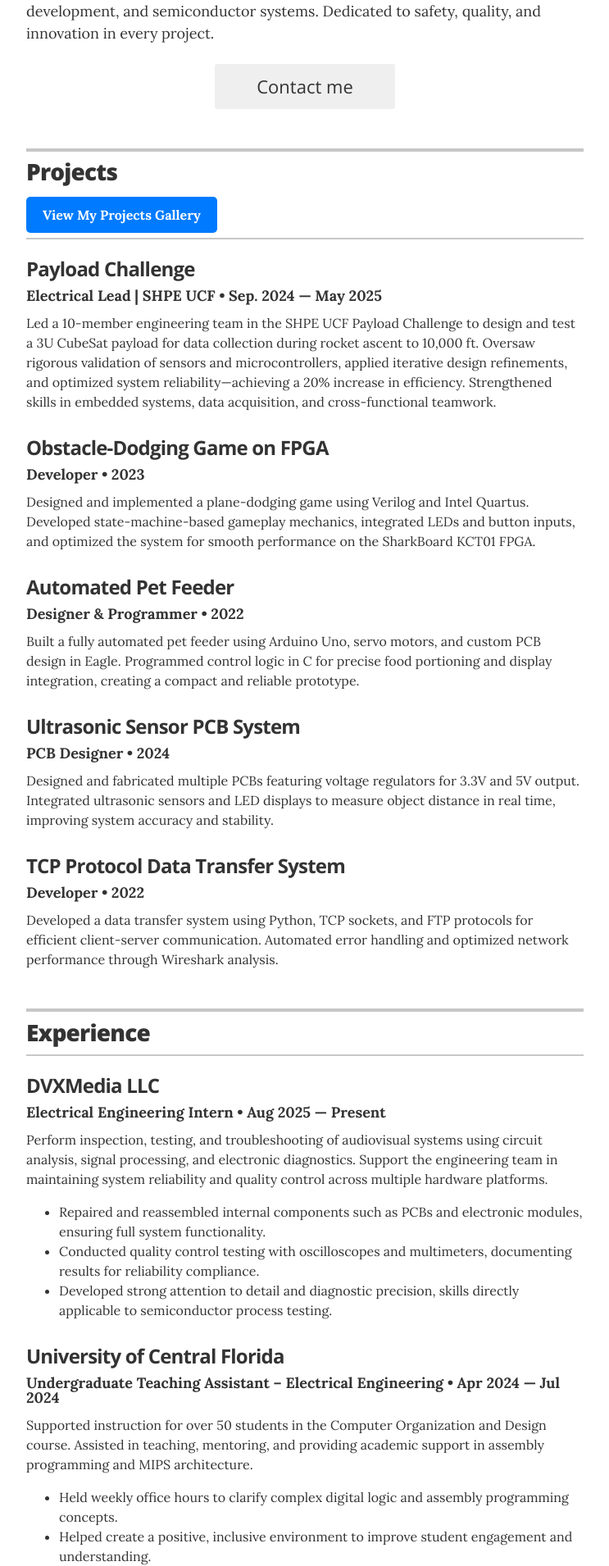
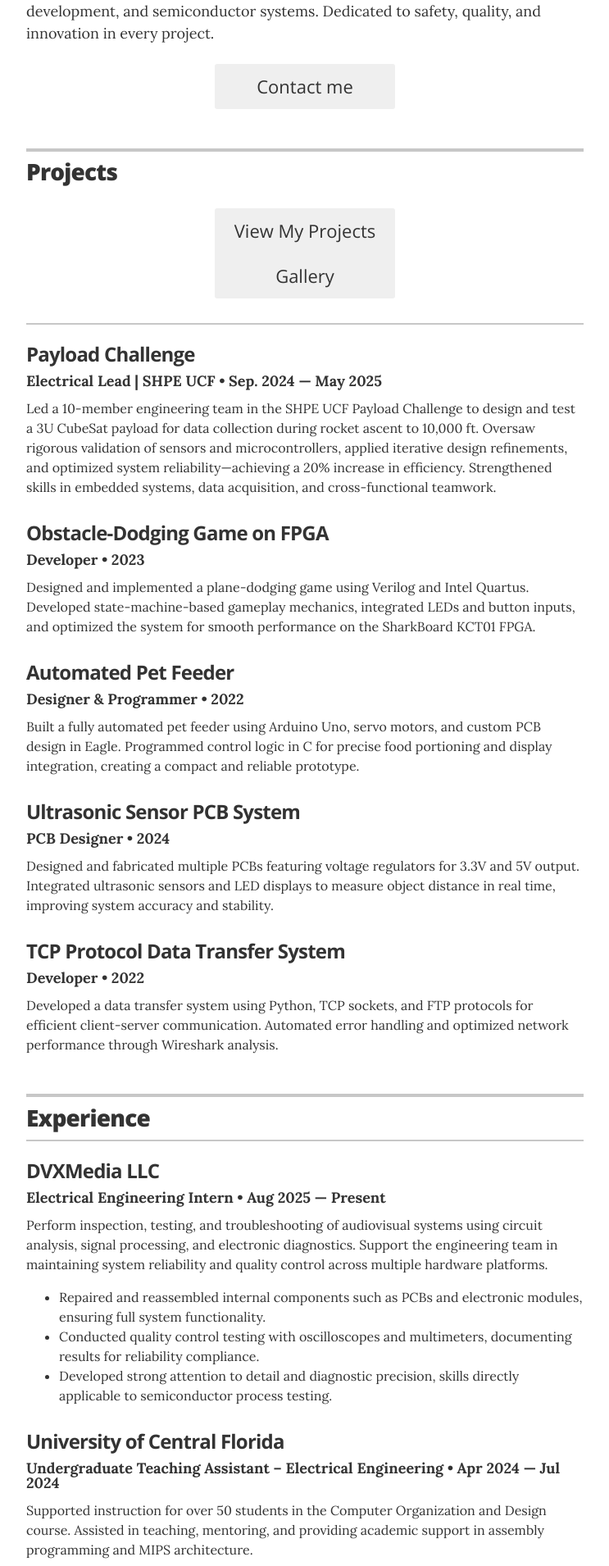
Before and after one commit to Juanfeva12/Resume, a Jekyll site: the page built from index.html, in a window 1280 px wide. Shown: the part 313-2223 px from the top of the page at 82% size, without its empty margins (268-1011 px from the left). Built offline with Jekyll 4.4.1, drawn with Linux system fonts in a browser that asks for light colours.

Commit message:
Update resume.html

```diff
--- a/_layouts/resume.html
+++ b/_layouts/resume.html
@@ -53,9 +53,7 @@
         <header class="section-header">
           <h2>Projects</h2>
           <div style="margin-top: 10px; text-align: left;">
-            <a href="https://your-project-gallery-website.com" target="_blank"
-              style="display: inline-block; padding: 10px 20px; background-color: #007BFF; color: white;
-              text-decoration: none; border-radius: 5px; font-weight: bold;">
+            <a href="https://your-project-gallery-website.com" target="_blank" class="contact-button">
               View My Projects Gallery
             </a>
           </div>
```
